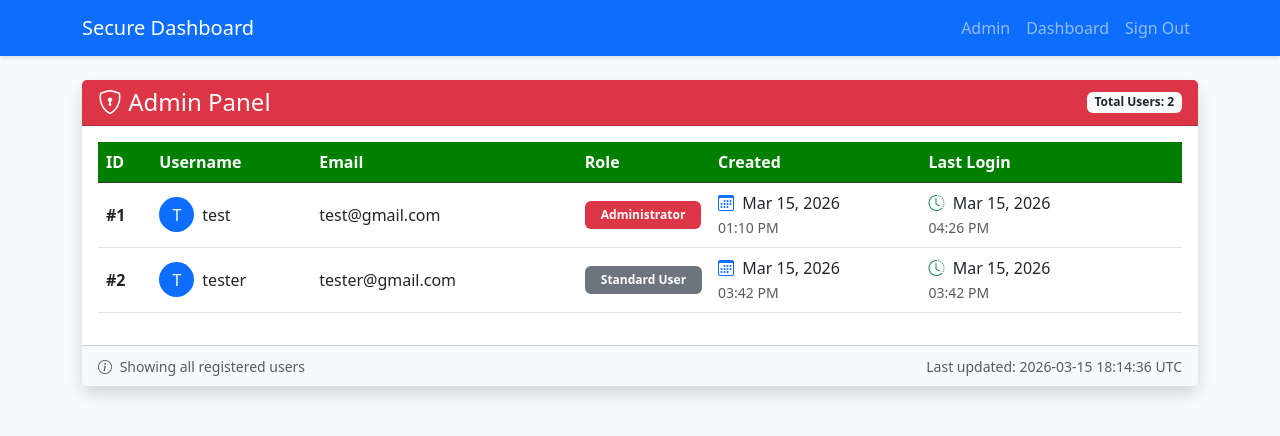
After one commit to siseko-D/Signin-Dashboard, a Flask app: page /admin in a window 1280 px wide. The commit adds this page. Shown: the top 436 px of the page. Run offline with Flask 3, Linux system fonts and the light colour scheme; a user stored in the database is signed in.

Commit message:
feat: Implement user roles and admin panel: 1. Add role field to User model. 2. Create admin_required decorator. 3. Build admin panel with user management UI. 4. Fix navbar duplication. 5. Enhance styling with Bootstrap icons. 6. resolve datetime template errors.

```diff
--- a/app.py
+++ b/app.py
@@ -8,6 +8,7 @@ from wtforms import StringField, PasswordField, SubmitField
 from wtforms.validators import DataRequired, Email, Length, EqualTo
 from datetime import datetime
 from dotenv import load_dotenv
+from functools import wraps
 
 # Load environment variables
 load_dotenv()
@@ -43,6 +44,19 @@ class User(UserMixin, db.Model):
 @login_manager.user_loader
 def load_user(user_id):
     return User.query.get(int(user_id))
+
+# Admin required decorator
+def admin_required(f):
+    @wraps(f)
+    def decorated_function(*args, **kwargs):
+        if not current_user.is_authenticated:
+            flash('Please sign in to access this page.', 'warning')
+            return redirect(url_for('signin'))
+        if current_user.role != 'admin':
+            flash('You need admin privileges to access this page.', 'danger')
+            return redirect(url_for('dashboard'))
+        return f(*args, **kwargs)
+    return decorated_function
 
 # Forms
 class SignInForm(FlaskForm):
@@ -118,6 +132,14 @@ def signup():
 def dashboard():
     return render_template('dashboard.html', user=current_user)
 
+@app.route('/admin')
+@login_required
+@admin_required
+def admin_panel():
+    users = User.query.all()
+    now = datetime.utcnow()
+    return render_template('admin.html', users=users, now=now)
+
 @app.route('/logout')
 @login_required
 def logout():
--- a/static/css/style.css
+++ b/static/css/style.css
@@ -34,5 +34,5 @@ body {
 
 .table th {
     width: 40%;
-    background-color: #f8f9fa;
+    background-color: green;
 }
--- /dev/null
+++ b/templates/admin.html
@@ -0,0 +1,84 @@
+{% extends "base.html" %}
+
+{% block title %}Admin Panel{% endblock %}
+
+{% block content %}
+<div class="row">
+    <div class="col-md-12">
+        <div class="card shadow mb-4">
+            <div class="card-header bg-danger text-white d-flex justify-content-between align-items-center">
+                <h4 class="mb-0"><i class="bi bi-shield-lock"></i> Admin Panel</h4>
+                <span class="badge bg-light text-dark">Total Users: {{ users|length }}</span>
+            </div>
+            <div class="card-body">
+                <div class="table-responsive">
+                    <table class="table table-hover align-middle">
+                        <thead class="table-dark">
+                            <tr>
+                                <th scope="col" style="width: 5%">ID</th>
+                                <th scope="col" style="width: 15%">Username</th>
+                                <th scope="col" style="width: 25%">Email</th>
+                                <th scope="col" style="width: 10%">Role</th>
+                                <th scope="col" style="width: 20%">Created</th>
+                                <th scope="col" style="width: 25%">Last Login</th>
+                            </tr>
+                        </thead>
+                        <tbody>
+                            {% for user in users %}
+                            <tr>
+                                <td><span class="fw-bold">#{{ user.id }}</span></td>
+                                <td>
+                                    <div class="d-flex align-items-center">
+                                        <div class="bg-primary text-white rounded-circle d-flex justify-content-center align-items-center me-2"
+                                             style="width: 35px; height: 35px; font-size: 16px;">
+                                            {{ user.username[0]|upper }}
+                                        </div>
+                                        <div>{{ user.username }}</div>
+                                    </div>
+                                </td>
+                                <td>{{ user.email }}</td>
+                                <td>
+                                    {% if user.role == 'admin' %}
+                                        <span class="badge bg-danger px-3 py-2">Administrator</span>
+                                    {% else %}
+                                        <span class="badge bg-secondary px-3 py-2">Standard User</span>
+                                    {% endif %}
+                                </td>
+                                <td>
+                                    <i class="bi bi-calendar3 text-primary me-1"></i>
+                                    {{ user.created_at.strftime('%b %d, %Y') }}
+                                    <br>
+                                    <small class="text-muted">{{ user.created_at.strftime('%I:%M %p') }}</small>
+                                </td>
+                                <td>
+                                    {% if user.last_login %}
+                                        <i class="bi bi-clock-history text-success me-1"></i>
+                                        {{ user.last_login.strftime('%b %d, %Y') }}
+                                        <br>
+                                        <small class="text-muted">{{ user.last_login.strftime('%I:%M %p') }}</small>
+                                    {% else %}
+                                        <span class="text-muted fst-italic">
+                                            <i class="bi bi-dash-circle me-1"></i>Never logged in
+                                        </span>
+                                    {% endif %}
+                                </td>
+                            </tr>
+                            {% endfor %}
+                        </tbody>
+                    </table>
+                </div>
+            </div>
+            <div class="card-footer text-muted bg-light">
+                <div class="row">
+                    <div class="col-md-6">
+                        <small><i class="bi bi-info-circle me-1"></i> Showing all registered users</small>
+                    </div>
+                    <div class="col-md-6 text-end">
+                        <small>Last updated: {{ now.strftime('%Y-%m-%d %H:%M:%S') }} UTC</small>
+                    </div>
+                </div>
+            </div>
+        </div>
+    </div>
+</div>
+{% endblock %}
--- a/templates/base.html
+++ b/templates/base.html
@@ -1,12 +1,15 @@
 <!DOCTYPE html>
 <html lang="en">
+
 <head>
     <meta charset="UTF-8">
     <meta name="viewport" content="width=device-width, initial-scale=1.0">
     <title>{% block title %}Sign-In Dashboard{% endblock %}</title>
     <link href="https://cdn.jsdelivr.net/npm/bootstrap@5.3.0/dist/css/bootstrap.min.css" rel="stylesheet">
+    <link rel="stylesheet" href="https://cdn.jsdelivr.net/npm/bootstrap-icons@1.11.3/font/bootstrap-icons.min.css">
     <link rel="stylesheet" href="{{ url_for('static', filename='css/style.css') }}">
 </head>
+
 <body>
     <nav class="navbar navbar-expand-lg navbar-dark bg-primary">
         <div class="container">
@@ -17,6 +20,11 @@
             <div class="collapse navbar-collapse" id="navbarNav">
                 <ul class="navbar-nav ms-auto">
                     {% if current_user.is_authenticated %}
+                        {% if current_user.role == 'admin' %}
+                        <li class="nav-item">
+                            <a class="nav-link" href="{{ url_for('admin_panel') }}">Admin</a>
+                        </li>
+                        {% endif %}
                         <li class="nav-item">
                             <a class="nav-link" href="{{ url_for('dashboard') }}">Dashboard</a>
                         </li>
@@ -53,4 +61,5 @@
 
     <script src="https://cdn.jsdelivr.net/npm/bootstrap@5.3.0/dist/js/bootstrap.bundle.min.js"></script>
 </body>
+
 </html>
```
Also changed, not shown: instance/users.db. Lines whose indentation alone changed are shown as unchanged.
